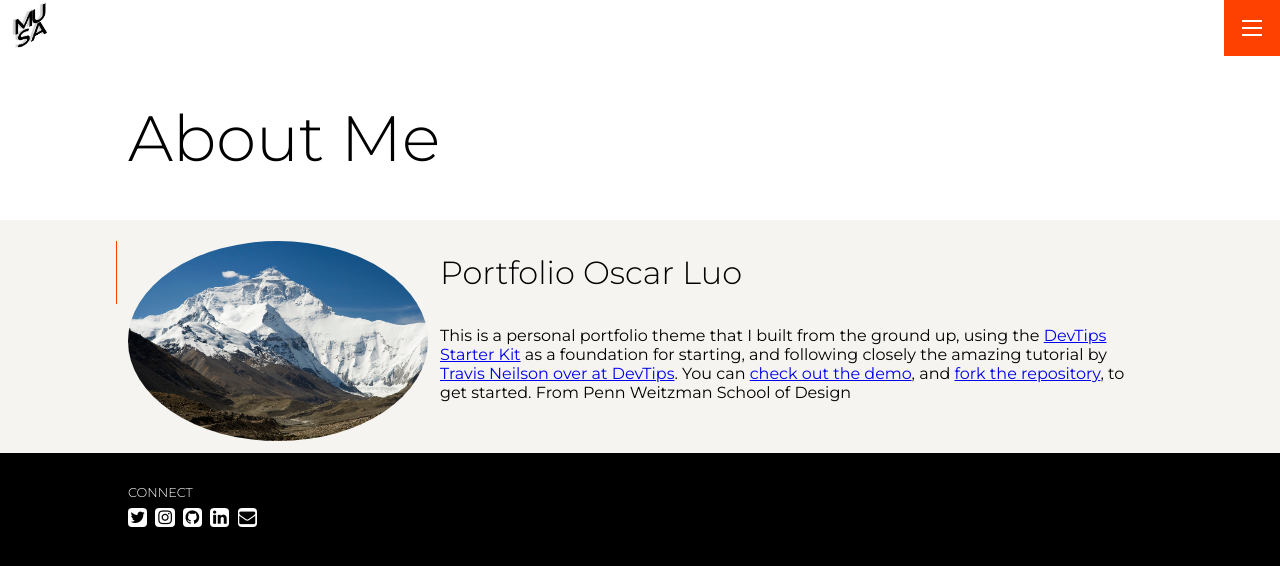
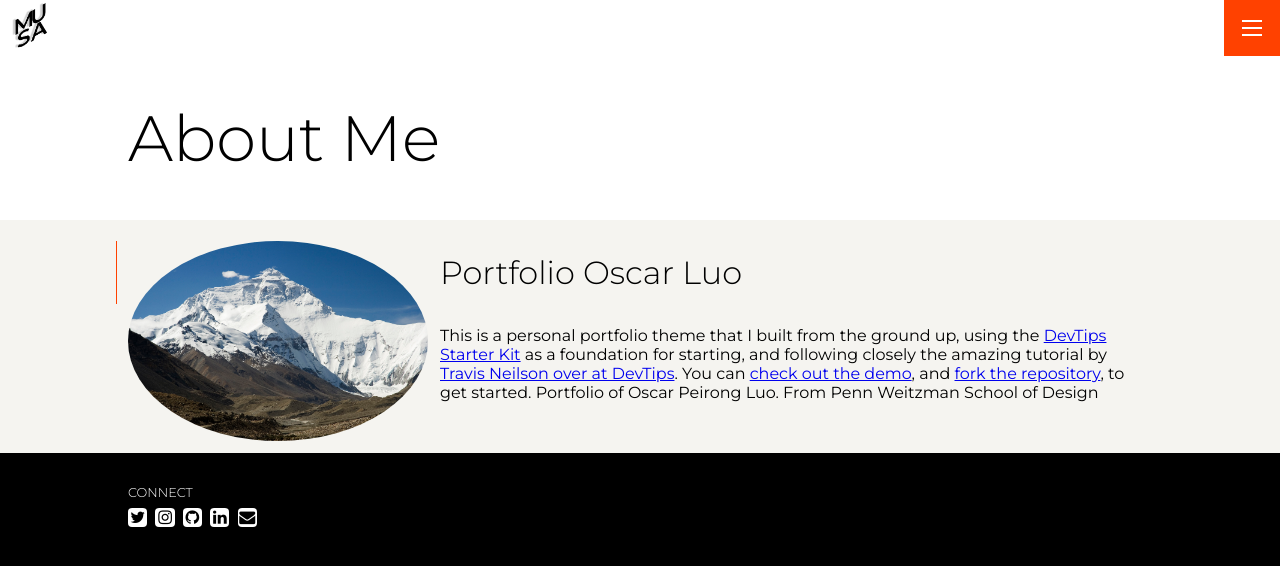
Before and after one commit to OscarCarrotLuo/portfolio, a Jekyll site: the page built from pages/about.md, in a window 1280 px wide. Shown: the top 566 px of the page. Built offline with Jekyll 4.4.1, drawn with Linux system fonts in a browser that asks for light colours.

Commit message:
Update about.md

```diff
--- a/pages/about.md
+++ b/pages/about.md
@@ -8,4 +8,5 @@ permalink: /about
 # Portfolio Oscar Luo
 
 This is a personal portfolio theme that I built from the ground up, using the [DevTips Starter Kit](http://devtipsstarterkit.com/) as a foundation for starting, and following closely the amazing tutorial by [Travis Neilson over at DevTips](https://www.youtube.com/watch?v=T6jKLsxbFg4&list=PL0CB3OvPhDA_STygmp3sDenx3UpdOMk7P). You can [check out the demo](lenpaul.github.io/portfolio-jekyll-theme/), and [fork the repository](https://github.com/LeNPaul/portfolio-jekyll-theme/fork), to get started.
+Portfolio of Oscar Peirong Luo.
 From Penn Weitzman School of Design
```
